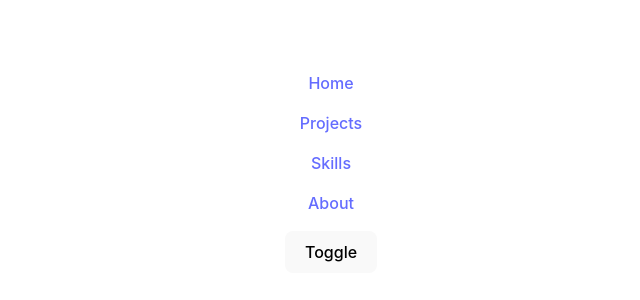
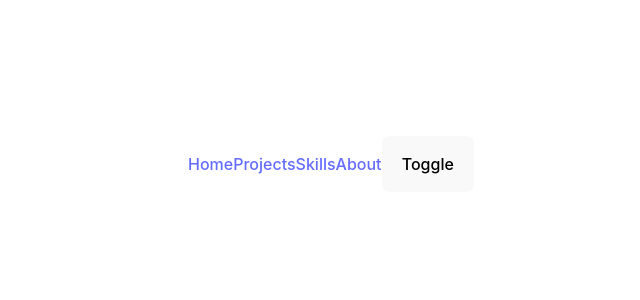
Before and after one commit to samsonc89/samson-react-portfolio, a React (Vite) app: page / in a window 1280 px wide. Shown: the part 236-536 px from the top of the page, without its empty margins (309-949 px from the left). Built offline with nearby package versions, Linux system fonts and the light colour scheme.

Commit message:
Change navbar styling

```diff
--- a/src/components/navbar/Navbar.jsx
+++ b/src/components/navbar/Navbar.jsx
@@ -1,4 +1,5 @@
 import React from "react";
+import "./navbar.css";
 
 const NavLinks = () => (
   <>
--- a/src/components/navbar/navbar.css
+++ b/src/components/navbar/navbar.css
@@ -0,0 +1,4 @@
+.navbar {
+  display: flex;
+  flex-direction: row;
+}
```
